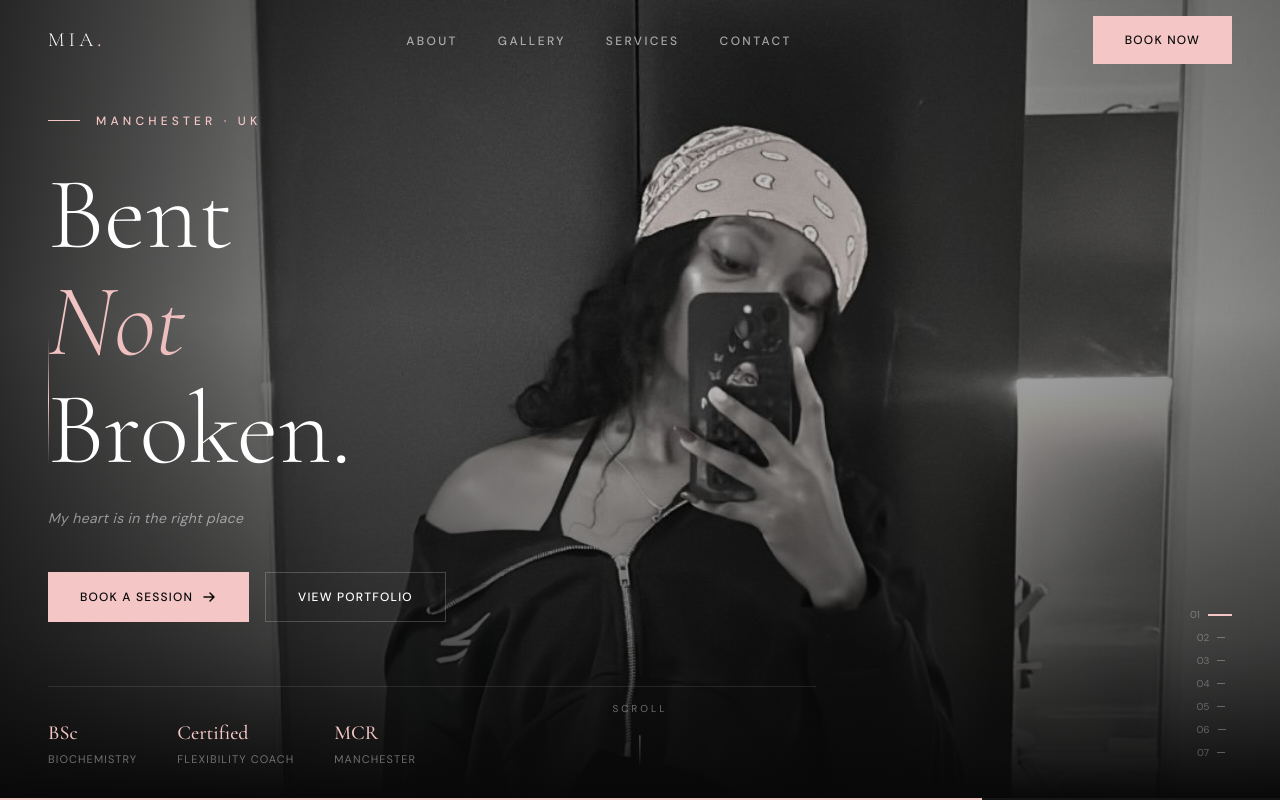
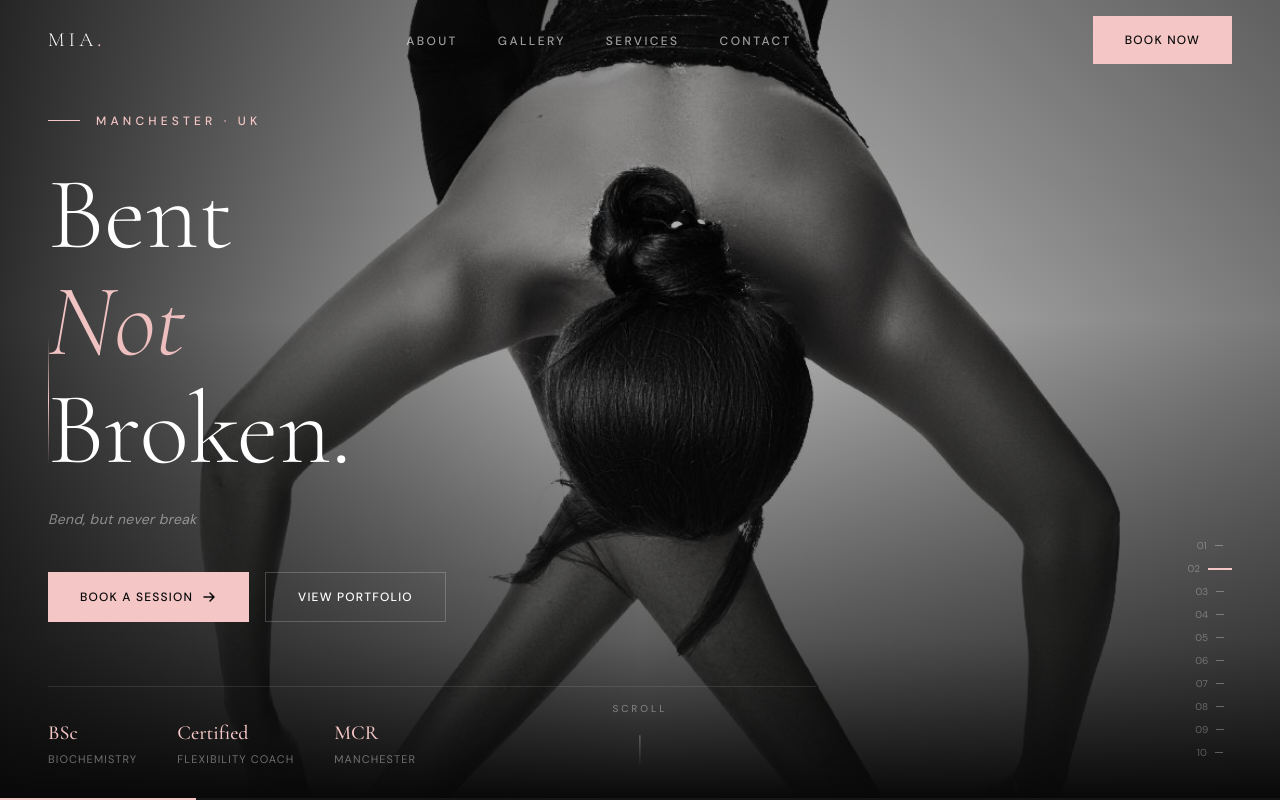
Before and after one commit to israelalalibo/mia-bassey-portfolio, a Next.js app: page / in a window 1280 px wide. Shown: the top 800 px of the page. Built offline with nearby package versions, Linux system fonts and the light colour scheme.

Commit message:
Gallery change and hero section update

```diff
--- a/components/Gallery.tsx
+++ b/components/Gallery.tsx
@@ -20,8 +20,8 @@ const mediaItems: MediaItem[] = [
   {
     id: 1,
     type: 'image',
-    src: '/images/profile.jpg',
-    caption: 'The Art of Balance',
+    src: '/images/bw-3.jpg',
+    caption: 'Bend, but never break',
     category: 'contortion',
     span: 'tall',
   },
--- a/components/Hero.tsx
+++ b/components/Hero.tsx
@@ -1,29 +1,35 @@
 'use client';
 
 import { useEffect, useRef, useState, useCallback } from 'react';
+import Image from 'next/image';
 import { motion, AnimatePresence } from 'framer-motion';
 
 type Slide = {
+  type: 'image' | 'video';
   src: string;
   label: string;
 };
 
 const slides: Slide[] = [
-  { src: '/videos/yoga.mp4',              label: 'My heart is in the right place' },
-  { src: '/videos/first-pose.mp4',        label: 'When I hit that first pose…' },
-  { src: '/videos/move-with-intention.mp4', label: 'Learn to move with intention' },
-  { src: '/videos/fitness-routine.mp4',   label: '3–4 times a week, every week' },
-  { src: '/videos/lifestyle.mp4',         label: 'Busy, healthy & out the way' },
-  { src: '/videos/stretch-together.mp4',  label: 'Moving together' },
-  { src: '/videos/clearing-draft.mp4',    label: 'Always creating' },
+  { type: 'video', src: '/videos/first-pose-2.mp4',        label: 'When I hit that first pose…' },
+  { type: 'image', src: '/images/bw-3.jpg',                label: 'Bend, but never break' },
+  { type: 'video', src: '/videos/zero-trauma.mp4',         label: 'Zero trauma in these hips ✨' },
+  { type: 'image', src: '/images/symmetry.jpg',            label: 'Symmetry · @mjphotography_official' },
+  { type: 'video', src: '/videos/flexibility-training.mp4', label: 'Flexibility training fuels the mind' },
+  { type: 'image', src: '/images/bw-1.jpg',                label: 'Movement is my language' },
+  { type: 'video', src: '/videos/no-stopping-now.mp4',     label: 'There\'s no stopping now' },
+  { type: 'image', src: '/images/bw-substack-1.jpg',       label: 'Always creating' },
+  { type: 'video', src: '/videos/clearing-draft.mp4',      label: 'Clearing my draft — always creating' },
+  { type: 'image', src: '/images/bw-2.jpg',                label: 'In my element' },
 ];
 
-// Max time per slide before auto-advancing (ms)
-const SLIDE_DURATION = 9000;
+const SLIDE_DURATION = 6000;
 
 export default function Hero() {
   const [current, setCurrent] = useState(0);
-  const [loaded, setLoaded] = useState<boolean[]>(Array(slides.length).fill(false));
+  const [loaded, setLoaded] = useState<boolean[]>(() =>
+    slides.map((s) => s.type === 'image')
+  );
   const videoRefs = useRef<(HTMLVideoElement | null)[]>([]);
   const timerRef = useRef<ReturnType<typeof setTimeout> | null>(null);
 
@@ -31,18 +37,19 @@ export default function Hero() {
     setCurrent((prev) => (prev + 1) % slides.length);
   }, []);
 
-  // Auto-advance on video end or after SLIDE_DURATION
   const resetTimer = useCallback(() => {
     if (timerRef.current) clearTimeout(timerRef.current);
     timerRef.current = setTimeout(advance, SLIDE_DURATION);
   }, [advance]);
 
-  // Play current video when index changes
   useEffect(() => {
+    const slide = slides[current];
+    if (slide.type === 'video') {
       const vid = videoRefs.current[current];
       if (vid) {
         vid.currentTime = 0;
         vid.play().catch(() => {});
+      }
     }
     resetTimer();
     return () => {
@@ -52,16 +59,20 @@ export default function Hero() {
 
   const goTo = (i: number) => {
     if (i === current) return;
+    const slide = slides[current];
+    if (slide.type === 'video') {
       const vid = videoRefs.current[current];
       if (vid) vid.pause();
+    }
     setCurrent(i);
   };
 
   return (
     <section className="relative min-h-screen flex items-center justify-center overflow-hidden">
-      {/* ── Video stack ── */}
+      {/* ── Media stack ── */}
       <div className="absolute inset-0 z-0">
-        {slides.map((slide, i) => (
+        {slides.map((slide, i) =>
+          slide.type === 'video' ? (
             <video
               key={slide.src}
               ref={(el) => { videoRefs.current[i] = el; }}
@@ -79,21 +90,25 @@ export default function Hero() {
               }
               onEnded={() => { if (i === current) advance(); }}
               className="absolute inset-0 w-full h-full object-cover transition-opacity duration-700"
-            style={{
-              opacity: i === current && loaded[i] ? 1 : 0,
-              pointerEvents: 'none',
-            }}
+              style={{ opacity: i === current && loaded[i] ? 1 : 0, pointerEvents: 'none' }}
             />
-        ))}
-
-        {/* Fallback image until first video loads */}
+          ) : (
             <div
-          className="absolute inset-0 bg-cover bg-center bg-top transition-opacity duration-700"
-          style={{
-            backgroundImage: "url('/images/profile.jpg')",
-            opacity: loaded[current] ? 0 : 1,
-          }}
+              key={slide.src}
+              className="absolute inset-0 transition-opacity duration-700"
+              style={{ opacity: i === current ? 1 : 0, pointerEvents: 'none' }}
+            >
+              <Image
+                src={slide.src}
+                alt={slide.label}
+                fill
+                className="object-cover"
+                sizes="100vw"
+                priority={i === 0}
               />
+            </div>
+          )
+        )}
 
         {/* Gradient overlays */}
         <div className="absolute inset-0 video-overlay" />
```
Lines whose indentation alone changed are shown as unchanged.
